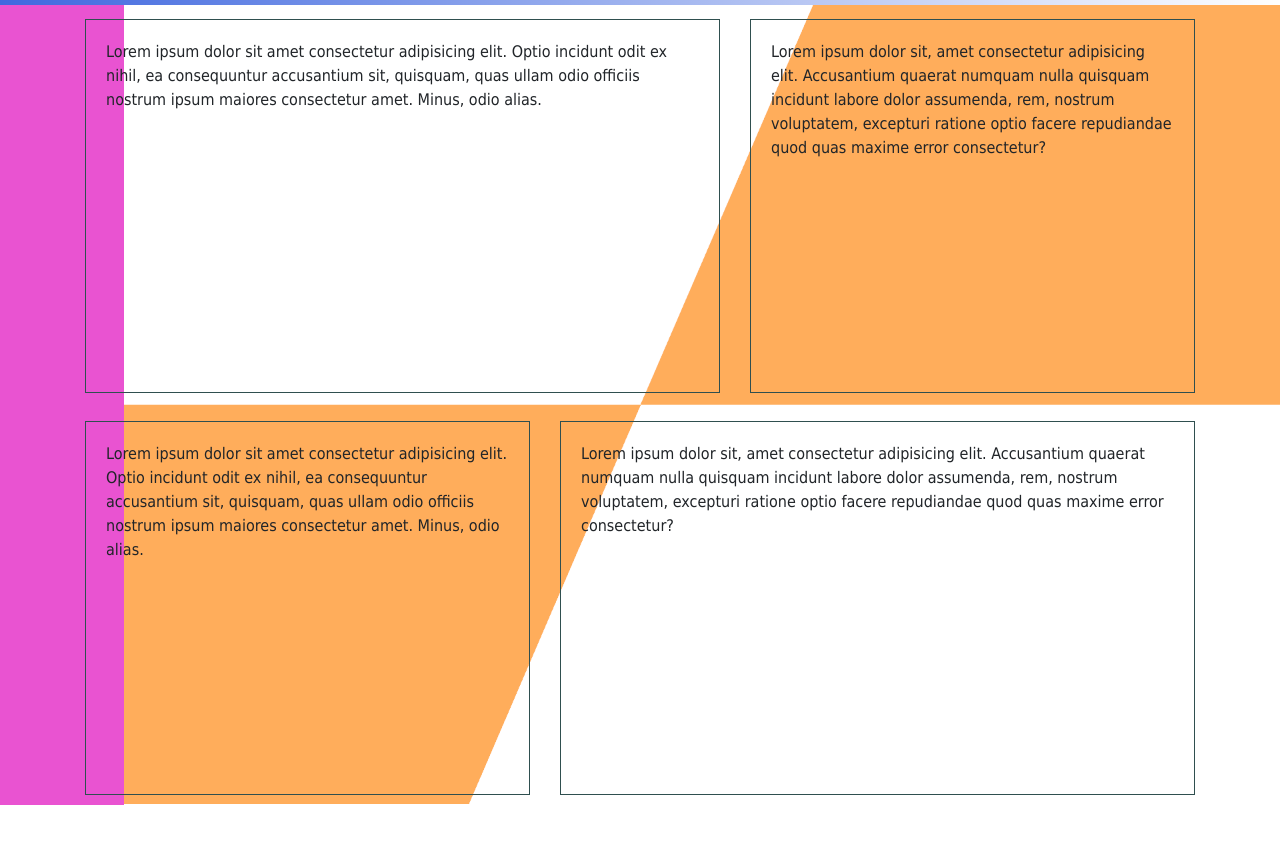
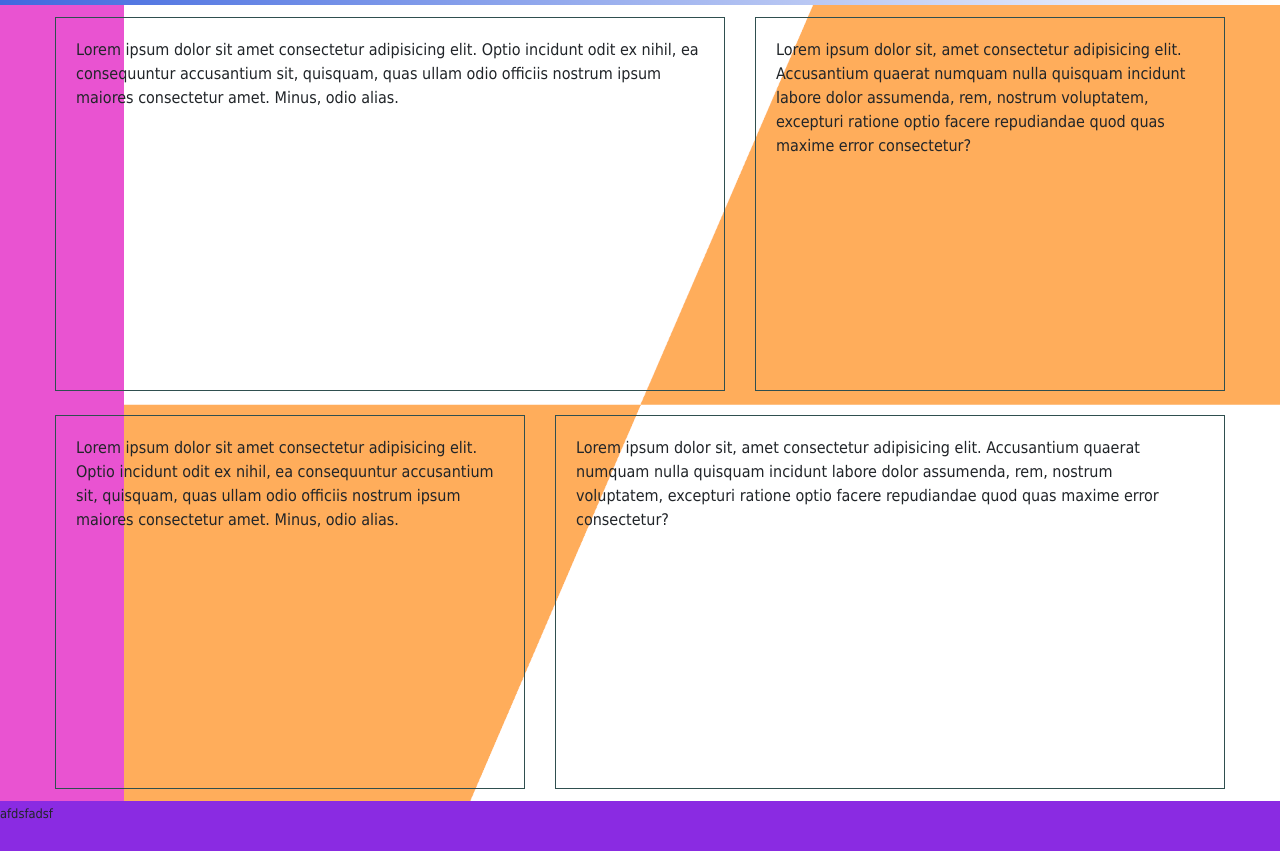
Before and after one commit to Z3V3L/BBS-FBA_webpage, a plain HTML site: page index.html in a window 1280 px wide. Shown: the part 61-912 px from the top of the page. Before the commit the page ends 870 px from the top, so only its background shows below. Drawn offline with nearby package versions, Linux system fonts and the light colour scheme.

Commit message:
adjusted content again

```diff
--- a/index.html
+++ b/index.html
@@ -76,7 +76,7 @@
             </div>
         </main>
 
-        <footer></footer>
+        <footer><p><small>afdsfadsf</small></p></footer>
 
         <!-- jQuery and Bootstrap Bundle (includes Popper) -->
         <script src="https://code.jquery.com/jquery-3.5.1.slim.min.js" integrity="sha384-DfXdz2htPH0lsSSs5nCTpuj/zy4C+OGpamoFVy38MVBnE+IbbVYUew+OrCXaRkfj" crossorigin="anonymous"></script>
--- a/style/style.css
+++ b/style/style.css
@@ -77,18 +77,45 @@ nav a.navbar-brand img:hover {
 /* --- Content --- */
 main {
     margin-top: 66px;
+    margin-left: 40px;
+    margin-right: 40px;
 }
 
-div.container div.row div div{
+@media only screen and (min-width: 992px) {
+    .container, .container-lg, .container-md, .container-sm {
+        max-width: 1700px;
+    }
+}
+
+div.row div div{
     border: 1px darkslategray solid;
-    margin: 14px 0;
+    margin: 12px 0;
     padding: 20px;
-    height: 28.5vmax;
+    height: 28.8vmax;
 }
 @media only screen and (min-width: 1200px) {
-    div.container div.row div div{
+    div.row div div{
         height: 29.2vmax;
+    }
+}
+@media only screen and (min-width: 1500px) {
+    div.row div div{
+        height: 29.6vmax;
+    }
+}
+@media only screen and (min-width: 1800px) {
+    div.row div div{
+        height: 29.8vmax;
     }
 }
 
 /* --- End of Content --- */
+
+/* --- Footer --- */
+
+footer {
+    background-color: blueviolet;
+    height: 50px;
+}
+
+/* --- End of Footer --- */
```
